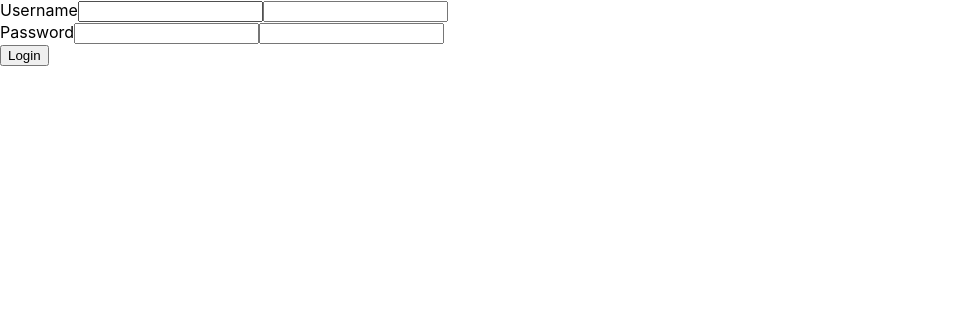
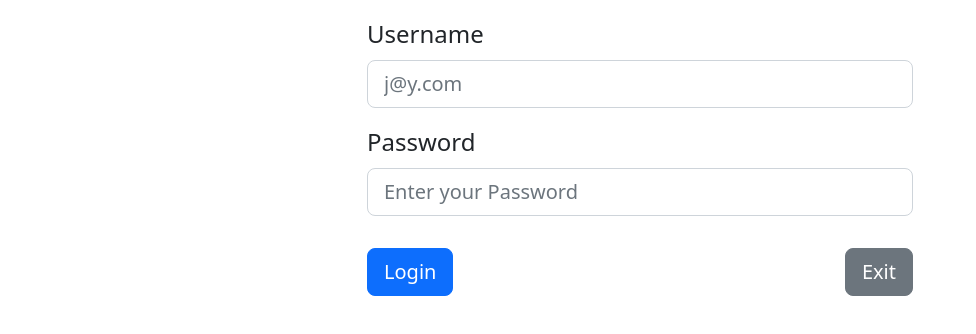
Before and after one commit to JasonYao3/AssignmentSubmissionApp, a React (Create React App) app in the folder front-end/: page /login in a window 1280 px wide. Shown: the top 334 px of the page, without its empty margins (0-976 px from the left). Built offline with nearby package versions, Linux system fonts and the light colour scheme.

Commit message:
Bootstrapping Login page element

```diff
--- a/front-end/package.json
+++ b/front-end/package.json
@@ -7,9 +7,11 @@
     "@testing-library/jest-dom": "^5.16.5",
     "@testing-library/react": "^13.4.0",
     "@testing-library/user-event": "^13.5.0",
+    "bootstrap": "^5.2.2",
     "localforage": "^1.10.0",
     "match-sorter": "^6.3.1",
     "react": "^18.2.0",
+    "react-bootstrap": "^2.6.0",
     "react-dom": "^18.2.0",
     "react-router-dom": "^6.4.3",
     "react-scripts": "5.0.1",
--- a/front-end/src/App.js
+++ b/front-end/src/App.js
@@ -8,6 +8,7 @@ import Homepage from "./Homepage";
 import Login from "./Login";
 import PrivateRoute from "./PrivateRoute";
 import { useLocalState } from "./util/useLocalStorage";
+import "bootstrap/dist/css/bootstrap.min.css";
 
 function App() {
   const [jwt, setJwt] = useLocalState("", "jwt");
--- a/front-end/src/Login/index.js
+++ b/front-end/src/Login/index.js
@@ -1,4 +1,5 @@
 import React, { useState } from "react";
+import { Button, Col, Container, Row, Form } from "react-bootstrap";
 import ajax from "../Services/fetchService";
 import { useLocalState } from "../util/useLocalStorage";
 
@@ -14,7 +15,6 @@ const Login = () => {
       password: password,
     };
 
-    // ajax("api/auth/login", null,)
     fetch("api/auth/login", {
       headers: {
         "Content-Type": "application/json",
@@ -37,31 +37,62 @@ const Login = () => {
   }
   return (
     <>
-      <div>
-        <label htmlFor="username">Username</label>
-        <input type="email" id="username" />
-        <input
+      <Container className="mt-3">
+        <Row className="justify-content-center">
+          <Col md="8" lg="6">
+            <Form.Group className="mb-3" controlId="username">
+              <Form.Label className="fs-4">Username</Form.Label>
+              <Form.Control
                 type="email"
-          id="username"
+                size="lg"
+                placeholder="j@y.com"
                 value={username}
                 onChange={(e) => setUsername(e.target.value)}
               />
-      </div>
-      <div>
-        <label htmlFor="password">Password</label>
-        <input type="password" id="password" />
-        <input
+            </Form.Group>
+          </Col>
+        </Row>
+        <Row className="justify-content-center">
+          <Col md="8" lg="6">
+            <Form.Group className="mb-3" controlId="password">
+              <Form.Label className="fs-4">Password</Form.Label>
+              <Form.Control
                 type="password"
-          id="password"
+                size="lg"
+                placeholder="Enter your Password"
                 value={password}
                 onChange={(e) => setPassword(e.target.value)}
               />
-      </div>
-      <div>
-        <button id="submit" type="button" onClick={() => sendLoginRequest()}>
+            </Form.Group>
+          </Col>
+        </Row>
+        <Row className="justify-content-center">
+          <Col
+            md="8"
+            lg="6"
+            className="mt-3 d-flex flex-column gap-4 flex-md-row justify-content-md-between"
+          >
+            <Button
+              id="submit"
+              type="button"
+              size="lg"
+              onClick={() => sendLoginRequest()}
+            >
               Login
-        </button>
-      </div>
+            </Button>
+            <Button
+              variant="secondary"
+              type="button"
+              size="lg"
+              onClick={() => {
+                window.location.href = "/";
+              }}
+            >
+              Exit
+            </Button>
+          </Col>
+        </Row>
+      </Container>
     </>
   );
 };
```
Also changed, not shown: 1 other file (tests, documents, lock files or other folders). Lines whose indentation alone changed are shown as unchanged.
